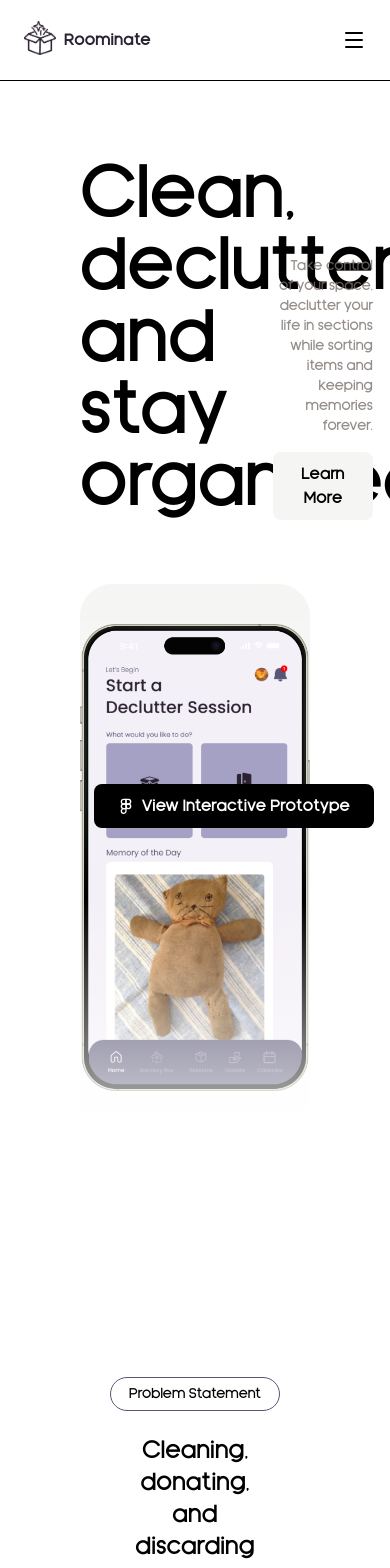
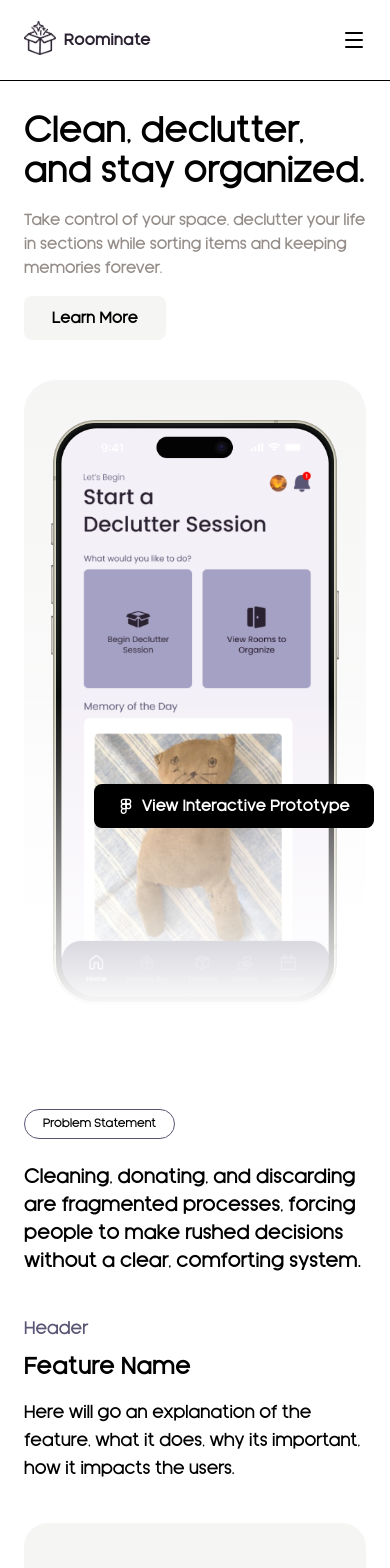
Before and after one commit to harjotsk03/roominate, a Next.js app: page / in a window 390 px wide. Shown: the top 1568 px of the page. Built offline with nearby package versions, Linux system fonts and the light colour scheme.

Commit message:
add small changes

```diff
--- a/app/globals.css
+++ b/app/globals.css
@@ -39,3 +39,19 @@ body {
   transform-origin: center;
   display: inline-block;
 }
+
+
+@keyframes fadeInUp {
+  from {
+    opacity: 0;
+    transform: translateY(20px);
+  }
+  to {
+    opacity: 1;
+    transform: translateY(0);
+  }
+}
+
+.fade-in-up {
+  animation: fadeInUp 0.6s ease-out forwards;
+}
--- a/app/page.tsx
+++ b/app/page.tsx
@@ -5,7 +5,7 @@ import ProblemSolving from "@/components/home/problemSolving";
 
 export default function Home() {
   return (
-    <div className="w-screen h-full overflow-y-scroll">
+    <div className="w-screen fade-in-up h-full overflow-y-scroll">
       <Hero />
       <ProblemSolving />
       <Features />
--- a/app/process/page.tsx
+++ b/app/process/page.tsx
@@ -6,7 +6,7 @@ export default function Process() {
   const processSteps = [
     {
       id: 1,
-      header: "Research",
+      header: "Week One: Research",
       title: "Understanding the Problem",
       description:
         "We conducted background research on hoarding disorder, ADHD-related executive dysfunction, and emotional attachment to objects.",
@@ -20,7 +20,7 @@ export default function Process() {
     },
     {
       id: 2,
-      header: "Wireframes & Mockups",
+      header: "Week Two: Wireframes & Mockups",
       title: "Designing for Calm and Clarity",
       description:
         "We translated research insights into wireframes and mockups that focused on:",
@@ -34,7 +34,7 @@ export default function Process() {
     },
     {
       id: 3,
-      header: "User Flow & Interaction",
+      header: "Week Three: User Flow & Interaction",
       title: "Supporting Different Needs",
       description: "Roominate supports multiple user paths:",
       points: [
@@ -46,7 +46,7 @@ export default function Process() {
     },
     {
       id: 4,
-      header: "Refinements",
+      header: "Week Four: Refinements",
       title: "Iterating Based on Feedback",
       description: "Based on usability testing and critique, we refined:",
       points: [
@@ -59,7 +59,6 @@ export default function Process() {
   ];
 
   const projectInfo = {
-    year: "2025",
     domain: "Organization & Cleaning",
     type: "Interface Design for a Mobile App",
     brief:
@@ -67,7 +66,7 @@ export default function Process() {
   };
 
   return (
-    <div className="w-full bg-white">
+    <div className="w-full fade-in-up bg-white">
       {/* Hero Section */}
       <div className="px-6 py-28 lg:px-20 lg:py-32 bg-gradient-to-b from-slate-50 to-white">
         <div className="max-w-6xl mx-auto">
@@ -81,13 +80,7 @@ export default function Process() {
           </div>
 
           {/* Project Details Grid */}
-          <div className="grid grid-cols-1 md:grid-cols-2 lg:grid-cols-4 gap-4 lg:gap-8 mt-12">
-            <div>
-              <p className="text-sm font-light text-[#595675] mb-2">Year</p>
-              <p className="text-xl font-medium text-black">
-                {projectInfo.year}
-              </p>
-            </div>
+          <div className="grid grid-cols-1 md:grid-cols-2 lg:grid-cols-3 gap-4 lg:gap-8 mt-12">
             <div>
               <p className="text-sm font-light text-[#595675] mb-2">Domain</p>
               <p className="text-xl font-medium text-black">
--- a/app/prototype/page.tsx
+++ b/app/prototype/page.tsx
@@ -2,7 +2,7 @@ import FigmaPrototype from "@/components/figmaProtype";
 
 export default function PrototypePage(){
     return (
-      <div className="pt-20">
+      <div className="pt-20 fade-in-up">
         <FigmaPrototype />
       </div>
     );
--- a/components/NavBar.tsx
+++ b/components/NavBar.tsx
@@ -22,7 +22,7 @@ export default function NavBar() {
         {/* Logo */}
         <button
           onClick={() => navigate("/")}
-          className="flex items-center gap-2"
+          className="flex hover:cursor-pointer items-center gap-2"
         >
           <Image
             src={Logo}
--- a/components/home/features.tsx
+++ b/components/home/features.tsx
@@ -3,7 +3,7 @@ import HomeLandingImage from "../../assets/homePageMockup.png"
 
 export default function Features() {
   return (
-    <div className="relative w-full h-max px-20 py-20">
+    <div className="relative w-full h-max px-6 lg:px-20 py-10 lg:py-20">
       {/* <div className="px-4.5 py-1.5 rounded-full border border-[#595675] w-max mx-auto">
         <p className="font-light text-sm">Features</p>
       </div> */}
@@ -11,7 +11,7 @@ export default function Features() {
         Here are the features we designed in order to support users in cleaning,
         donating, and keeping their memories forever.
       </p> */}
-      <div className="py-14 px-52 flex flex-col lg:flex-row gap-10 items-center">
+      <div className="lg:py-14 px-0 lg:px-52 flex flex-col lg:flex-row gap-10 items-center">
         <div>
           <p className="text-lg font-light text-[#595675]">Header</p>
           <p className="text-2xl font-medium text-black mt-2">Feature Name</p>
@@ -20,7 +20,7 @@ export default function Features() {
             important, how it impacts the users.
           </p>
         </div>
-        <div className="w-[40vw] h-[510px] overflow-hidden p-14 bg-stone-100 rounded-3xl">
+        <div className="w-full lg:w-[40vw] h-[450px] lg:h-[510px] overflow-hidden p-14 bg-stone-100 rounded-3xl">
           <Image
             src={HomeLandingImage}
             alt="Home"
@@ -31,8 +31,8 @@ export default function Features() {
           />
         </div>
       </div>
-      <div className="py-14 px-52 flex flex-col lg:flex-row gap-10 items-center">
-        <div className="w-[40vw] h-[510px] overflow-hidden p-14 bg-stone-100 rounded-3xl">
+      <div className="lg:py-14 px-0 lg:px-52 flex flex-col lg:flex-row gap-10 items-center">
+        <div className="lg:visible hidden w-full lg:w-[40vw] h-[450px] lg:h-[510px] overflow-hidden p-14 bg-stone-100 rounded-3xl">
           <Image
             src={HomeLandingImage}
             alt="Home"
@@ -43,13 +43,25 @@ export default function Features() {
           />
         </div>
         <div>
-          <p className="text-lg font-light text-[#595675]">Header</p>
+          <p className="text-lg mt-10 lg:mt-0 font-light text-[#595675]">
+            Header
+          </p>
           <p className="text-2xl font-medium text-black mt-2">Feature Name</p>
           <p className="text-lg font-light text-black mt-4">
             Here will go an explanation of the feature, what it does, why its
             important, how it impacts the users.
           </p>
         </div>
+        <div className="lg:hidden visible w-full lg:w-[40vw] h-[450px] lg:h-[510px] overflow-hidden p-14 bg-stone-100 rounded-3xl">
+          <Image
+            src={HomeLandingImage}
+            alt="Home"
+            width={320} // px
+            height={200} // px
+            className="object-contain w-full h-auto"
+            priority
+          />
+        </div>
       </div>
     </div>
   );
--- a/components/home/hero.tsx
+++ b/components/home/hero.tsx
@@ -6,14 +6,14 @@ import timer from "../../assets/timer.png";
 
 export default function Hero() {
   return (
-    <div className="pt-40 px-20">
-      <div className="flex flex-row items-end justify-between gap-10">
-        <h1 className="font-regular text-7xl w-2/3">
+    <div className="pt-28 px-6 lg:pt-40 lg:px-20">
+      <div className="flex flex-col lg:flex-row items-start lg:items-end justify-between gap-4 lg:gap-10">
+        <h1 className="font-regular text-4xl lg:text-7xl lg:w-2/3">
           Clean, declutter, and stay organized.
         </h1>
 
-        <div className="flex flex-col gap-4 items-end justify-end">
-          <p className="text-sm font-light text-stone-500/80 text-right max-w-sm">
+        <div className="flex flex-col gap-4 items-start lg:items-end justify-end">
+          <p className="text-base lg:text-sm font-light text-stone-500/80 lg:text-right max-w-sm">
             Take control of your space, declutter your life in sections while
             sorting items and keeping memories forever.
           </p>
@@ -30,7 +30,7 @@ export default function Hero() {
       </div>
 
       {/* Image section */}
-      <div className="relative mt-16 h-[75vh] w-full overflow-hidden rounded-t-4xl bg-gradient-to-b from-stone-100 to-transparent">
+      <div className="relative mt-10 lg:mt-16 h-[75vh] w-full overflow-hidden rounded-t-4xl bg-gradient-to-b from-stone-100 to-transparent">
         {/* Phone anchor container */}
         <div className="relative z-10 mx-auto flex h-full max-w-[420px] items-start justify-center pt-10">
           {/* Floating elements – anchored to phone */}
--- a/components/home/problemSolving.tsx
+++ b/components/home/problemSolving.tsx
@@ -1,10 +1,10 @@
 export default function ProblemSolving() {
   return (
-    <div className="relative w-full h-max px-20 pt-40">
-      <div className="px-4.5 py-1.5 rounded-full border border-[#595675] w-max mx-auto">
-        <p className="font-light text-sm">Problem Statement</p>
+    <div className="relative w-full h-max px-6 lg:px-20 pt-24 lg:pt-40">
+      <div className="px-4.5 py-1.5 rounded-full border border-[#595675] w-max ">
+        <p className="font-light text-xs lg:text-sm">Problem Statement</p>
       </div>
-      <p className="mx-auto w-2/3 mt-6 font-regular text-center text-2xl">
+      <p className="mx-auto lg:w-2/3 mt-6 font-regular lg:text-center text-xl lg:text-2xl">
         Cleaning, donating, and discarding are fragmented processes, forcing
         people to make rushed decisions without a clear, comforting system.
       </p>
```
